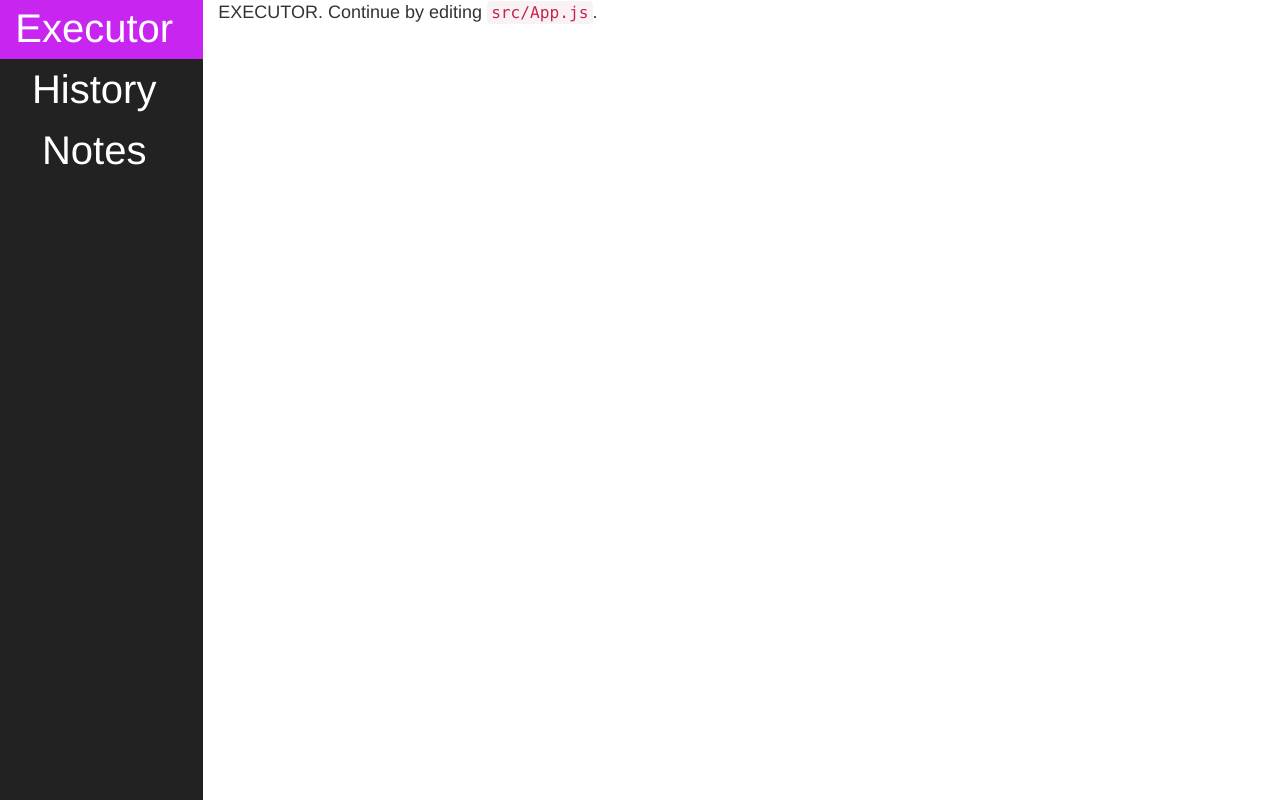
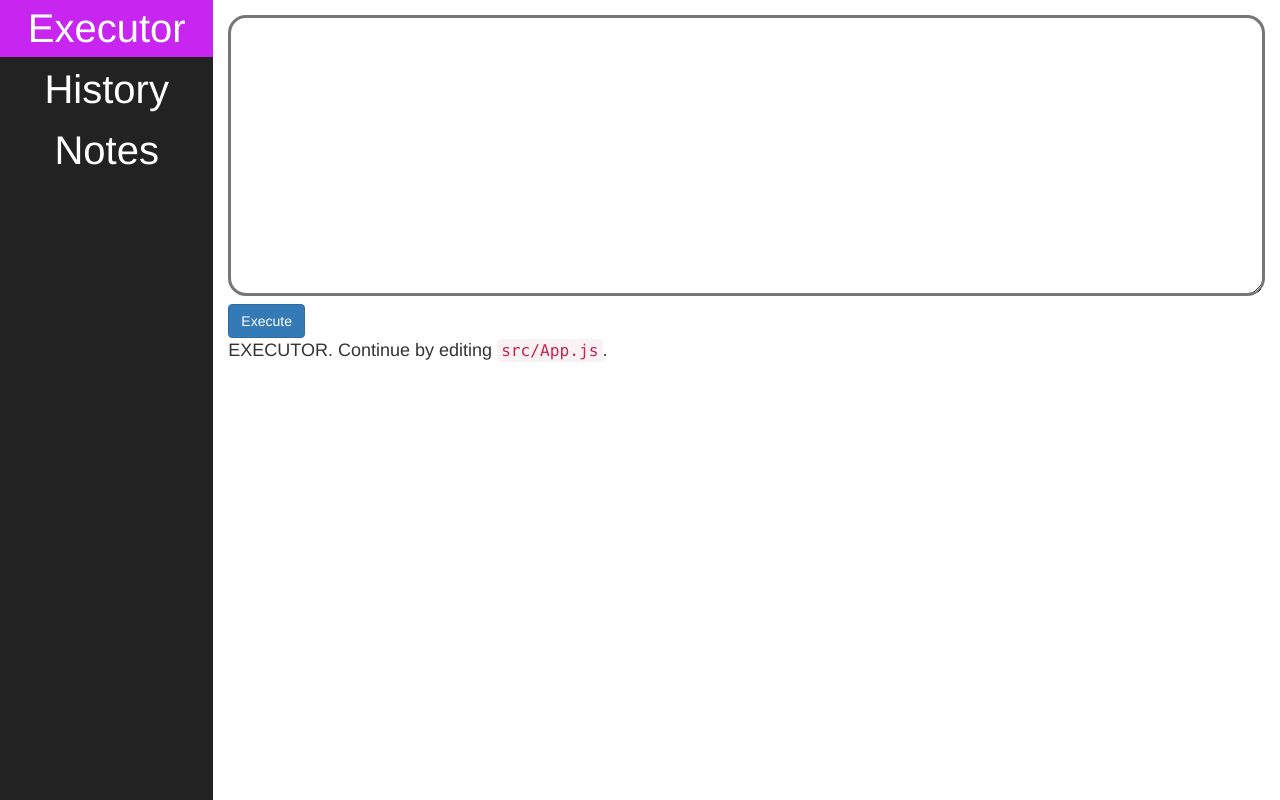
Before and after one commit to doleaa/thirdYearProject, a React (Create React App) app in the folder frontEnd/src/sql-interface-frontend/: page / in a window 1280 px wide. Built offline with nearby package versions, Linux system fonts and the light colour scheme.

Commit message:
Executor Component:
-Initial Shape

```diff
--- a/frontEnd/src/sql-interface-frontend/public/index.html
+++ b/frontEnd/src/sql-interface-frontend/public/index.html
@@ -12,7 +12,7 @@
           width: 100%;
       }
       #root {
-        height: 100%;
+          height: 100%;
       }
     </style>
     <title>First take</title>
--- a/frontEnd/src/sql-interface-frontend/src/components/activityView/ActivityView.css
+++ b/frontEnd/src/sql-interface-frontend/src/components/activityView/ActivityView.css
@@ -1,3 +1,4 @@
-.Intro {
+.ContainerView {
   font-size: large;
+  padding-top: 15px;
 }
--- a/frontEnd/src/sql-interface-frontend/src/components/app/App.css
+++ b/frontEnd/src/sql-interface-frontend/src/components/app/App.css
@@ -6,6 +6,12 @@
   height:100%;
 }
 
+.container{
+    margin: 0;
+    height: 100%;
+    width: 100%;
+}
+
 .App-menu {
   text-align: center;
   background-color: #222;
--- a/frontEnd/src/sql-interface-frontend/src/components/app/App.js
+++ b/frontEnd/src/sql-interface-frontend/src/components/app/App.js
@@ -4,9 +4,11 @@ import ActivityView from './../activityView/ActivityView'
 import './App.css'
 
 const App = () => (
-    <div className="row App">
-      <Menu/>
-      <ActivityView/>
+    <div id="container" className="container">
+        <div className="row App">
+          <Menu/>
+          <ActivityView/>
+        </div>
     </div>
 )
 
--- a/frontEnd/src/sql-interface-frontend/src/components/executor/Executor.css
+++ b/frontEnd/src/sql-interface-frontend/src/components/executor/Executor.css
@@ -0,0 +1,13 @@
+textarea {
+    width: 100%;
+    outline: 0;
+    padding: 9px;
+    border: initial solid;
+    border-width: 3px;
+    border-radius: 18px;
+    resize: vertical;
+}
+
+textarea:focus {
+    border-color: #c825f0;
+}
--- a/frontEnd/src/sql-interface-frontend/src/components/executor/Executor.js
+++ b/frontEnd/src/sql-interface-frontend/src/components/executor/Executor.js
@@ -2,7 +2,22 @@ import React from 'react'
 import './Executor.css'
 
 const Executor = () => (
-    <div className="col-md-10 Intro">
+    <div className="col-md-10 ContainerView">
+        <div className='row'>
+            <div className="col-md-12">
+                <textarea
+                    rows="10"
+                />
+            </div>
+            <div className="col-md-12">
+                <button
+                    type="button"
+                    class="btn btn-primary"
+                >
+                    Execute
+                </button>
+            </div>
+        </div>
         EXECUTOR. Continue by editing <code>src/App.js</code>.
     </div>
 )
--- a/frontEnd/src/sql-interface-frontend/src/components/history/History.js
+++ b/frontEnd/src/sql-interface-frontend/src/components/history/History.js
@@ -2,7 +2,7 @@ import React from 'react'
 import './History.css'
 
 const History = () => (
-    <div className="col-md-10 Intro">
+    <div className="col-md-10 ContainerView">
         HISTORY. Continue by editing <code>src/App.js</code>.
     </div>
 )
--- a/frontEnd/src/sql-interface-frontend/src/components/menu/Menu.css
+++ b/frontEnd/src/sql-interface-frontend/src/components/menu/Menu.css
@@ -3,7 +3,6 @@
 }
 
 .Menu {
-  padding: 0;
   text-align: center;
   background-color: #222;
   color: white;
--- a/frontEnd/src/sql-interface-frontend/src/components/menu/Menu.js
+++ b/frontEnd/src/sql-interface-frontend/src/components/menu/Menu.js
@@ -16,9 +16,20 @@ const mapDispatchToProps = dispatch => {
 
 const DisconnectedMenu = ({ setMode }) => (
     <div className="col-md-2 Menu">
-        <MenuItem name="Executor" onMenuItemClick={() => setMode("EXECUTOR")} />
-        <MenuItem name="History" onMenuItemClick={() => setMode("HISTORY")} />
-        <MenuItem name="Notes" onMenuItemClick={() => setMode("NOTES")} />
+        <div className="row">
+            <MenuItem
+                name="Executor"
+                onMenuItemClick={() => setMode("EXECUTOR")}
+            />
+            <MenuItem
+                name="History"
+                onMenuItemClick={() => setMode("HISTORY")}
+            />
+            <MenuItem
+                name="Notes"
+                onMenuItemClick={() => setMode("NOTES")}
+            />
+        </div>
     </div>
 )
 
--- a/frontEnd/src/sql-interface-frontend/src/components/menuItem/MenuItem.css
+++ b/frontEnd/src/sql-interface-frontend/src/components/menuItem/MenuItem.css
@@ -1,6 +1,5 @@
 .MenuItem {
-  margin-bottom: 2px;
-  padding-bottom: 2px;
+  margin-bottom: 4px;
   font-size:40px;
   text-align: center;
   background-color: #222;
--- a/frontEnd/src/sql-interface-frontend/src/components/menuItem/MenuItem.js
+++ b/frontEnd/src/sql-interface-frontend/src/components/menuItem/MenuItem.js
@@ -3,8 +3,10 @@ import PropTypes from 'prop-types'
 import './MenuItem.css'
 
 const MenuItem = ({ name, onMenuItemClick }) => (
-    <div className="MenuItem"
-    onClick = {() => onMenuItemClick()}>
+    <div
+        className="col-md-12 MenuItem"
+        onClick = {() => onMenuItemClick()}
+    >
         { name }
     </div>
 )
--- a/frontEnd/src/sql-interface-frontend/src/components/notes/Notes.js
+++ b/frontEnd/src/sql-interface-frontend/src/components/notes/Notes.js
@@ -2,7 +2,7 @@ import React from 'react'
 import './Notes.css'
 
 const Notes = () => (
-    <div className="col-md-10 Intro">
+    <div className="col-md-10 ContainerView">
         NOTES. Continue by editing <code>src/App.js</code>.
     </div>
 )
```
